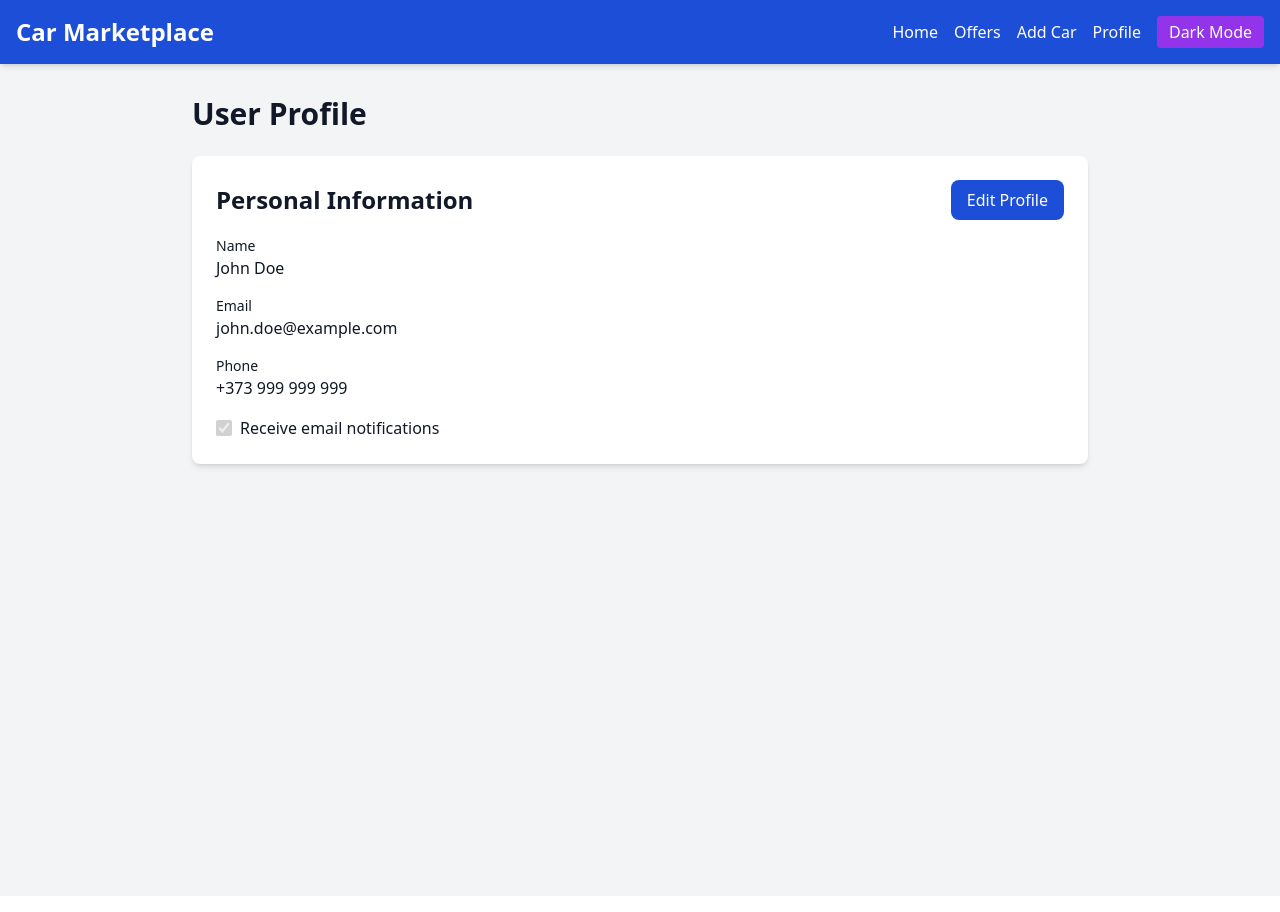
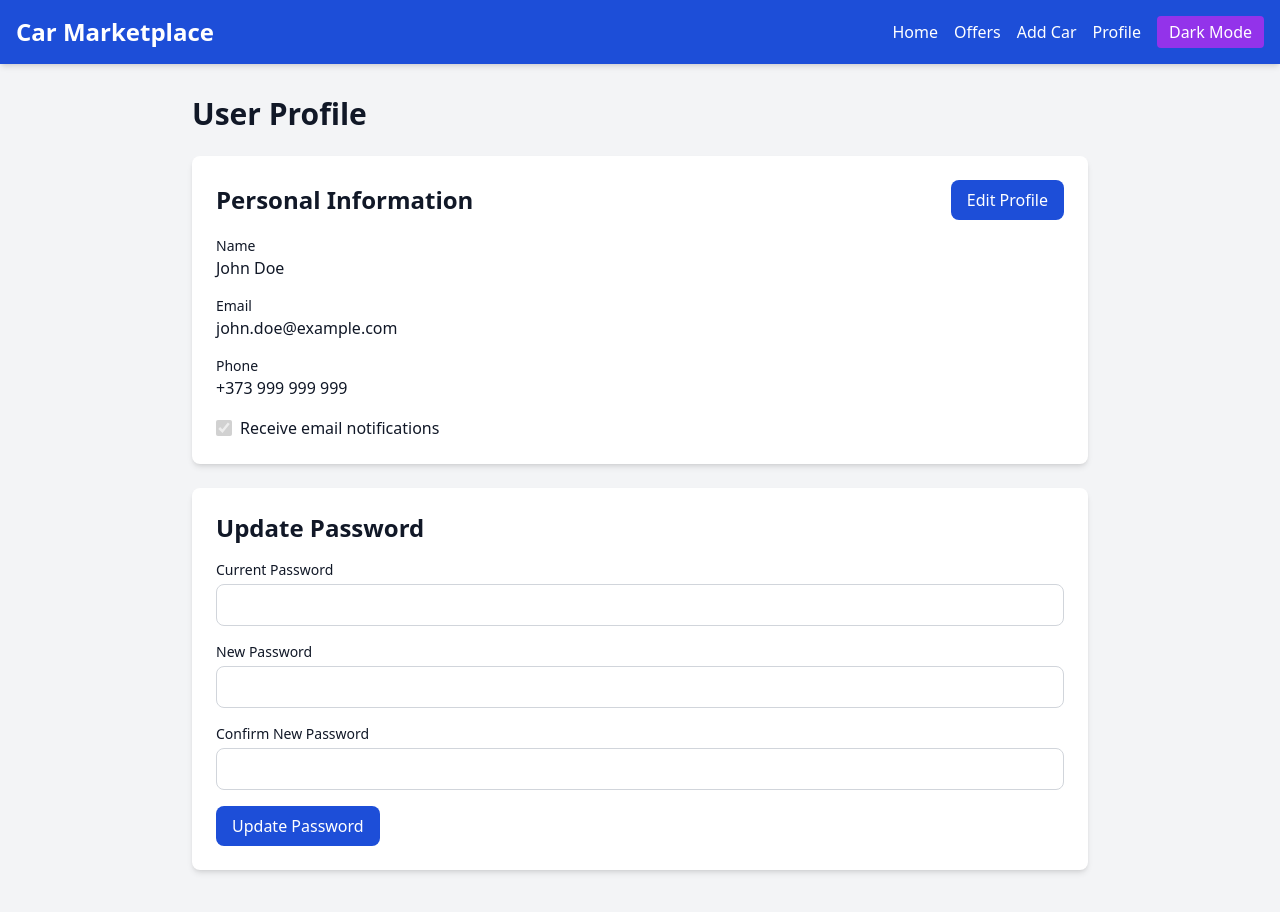
Before and after one commit to KaBoomKaBoom/car-marketplace, a React (Vite) app: page /profile in a window 1280 px wide. Shown: the top 912 px of the page. Built offline with nearby package versions, Linux system fonts and the light colour scheme.

Commit message:
Add update password section

```diff
--- a/src/UserProfile.jsx
+++ b/src/UserProfile.jsx
@@ -62,7 +62,21 @@ function UserProfile() {
     setErrorMessage('');
   };
 
-
+  // Update password
+  const handlePasswordUpdate = () => {
+    if (passwordData.newPassword !== passwordData.confirmPassword) {
+      setErrorMessage('New password and confirmation do not match.');
+      return;
+    }
+    if (passwordData.newPassword.length < 8) {
+      setErrorMessage('New password must be at least 8 characters long.');
+      return;
+    }
+    // In a real app, verify currentPassword and update password in backend
+    setSuccessMessage('Password updated successfully!');
+    setErrorMessage('');
+    setPasswordData({ currentPassword: '', newPassword: '', confirmPassword: '' });
+  };
 
 
 
@@ -183,6 +197,58 @@ function UserProfile() {
           </div>
         </section>
 
+        {/* Password Update Section */}
+        <section className="bg-white dark:bg-gray-800 rounded-lg shadow-md p-6 mb-6">
+          <h2 className="text-2xl font-semibold mb-4">Update Password</h2>
+          <div className="space-y-4">
+            <div>
+              <label htmlFor="currentPassword" className="block text-sm font-medium">
+                Current Password
+              </label>
+              <input
+                type="password"
+                id="currentPassword"
+                name="currentPassword"
+                value={passwordData.currentPassword}
+                onChange={handlePasswordChange}
+                className="w-full p-2 mt-1 border border-gray-300 dark:border-gray-600 rounded-lg focus:outline-none focus:ring-2 focus:ring-primary dark:bg-backgroundDark dark:text-textDark"
+              />
+            </div>
+            <div>
+              <label htmlFor="newPassword" className="block text-sm font-medium">
+                New Password
+              </label>
+              <input
+                type="password"
+                id="newPassword"
+                name="newPassword"
+                value={passwordData.newPassword}
+                onChange={handlePasswordChange}
+                className="w-full p-2 mt-1 border border-gray-300 dark:border-gray-600 rounded-lg focus:outline-none focus:ring-2 focus:ring-primary dark:bg-backgroundDark dark:text-textDark"
+              />
+            </div>
+            <div>
+              <label htmlFor="confirmPassword" className="block text-sm font-medium">
+                Confirm New Password
+              </label>
+              <input
+                type="password"
+                id="confirmPassword"
+                name="confirmPassword"
+                value={passwordData.confirmPassword}
+                onChange={handlePasswordChange}
+                className="w-full p-2 mt-1 border border-gray-300 dark:border-gray-600 rounded-lg focus:outline-none focus:ring-2 focus:ring-primary dark:bg-backgroundDark dark:text-textDark"
+              />
+            </div>
+            <button
+              onClick={handlePasswordUpdate}
+              className="px-4 py-2 bg-primary text-white rounded-lg hover:bg-primary-dark"
+            >
+              Update Password
+            </button>
+          </div>
+        </section>
+
       </div>
     </div>
   );
```
